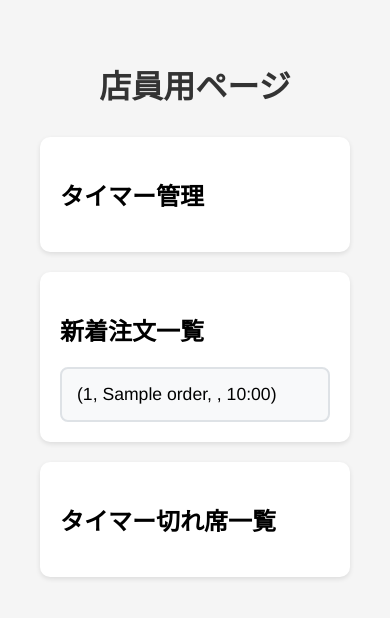
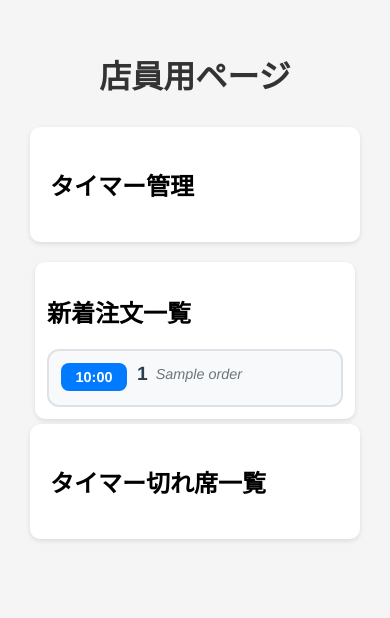
Before and after one commit to Hapiemon/Order_in_emergency, a Flask app: page /staff in a window 390 px wide. Shown: the top 618 px of the page. Run offline with Flask 3, Linux system fonts and the light colour scheme; tables that the repository leaves empty hold one stand-in row (values such as "Sample post").

Commit message:
注文リストのスタイルを改善し、注文情報の表示を整理。レスポンシブデザインを強化し、ユーザー体験を向上。

```diff
--- a/home/nikuya/mysite/static/style.css
+++ b/home/nikuya/mysite/static/style.css
@@ -407,24 +407,26 @@
 .orders-list {
     display: flex;
     flex-direction: column;
-    gap: 10px;
+    gap: 12px;
     margin-top: 15px;
 }
 
 .order-item {
     background-color: #f8f9fa;
     border: 2px solid #dee2e6;
-    border-radius: 8px;
-    padding: 15px;
+    border-radius: 12px;
+    padding: 16px;
     cursor: pointer;
     transition: all 0.3s ease;
     user-select: none;
+    width: 100%;
+    box-sizing: border-box;
 }
 
 .order-item:hover {
     background-color: #e9ecef;
     transform: translateY(-2px);
-    box-shadow: 0 4px 8px rgba(0,0,0,0.1);
+    box-shadow: 0 4px 12px rgba(0,0,0,0.15);
 }
 
 .order-item.order-completed {
@@ -434,12 +436,149 @@
 }
 
 .order-content {
-    font-size: 1.1em;
-    font-weight: 500;
+    display: flex;
+    align-items: flex-start;
+    gap: 16px;
+    width: 100%;
 }
 
-.order-info {
-    display: block;
+.order-time {
+    background-color: #007bff;
+    color: white;
+    font-size: 1.1em;
+    font-weight: bold;
+    padding: 8px 12px;
+    border-radius: 8px;
+    min-width: 60px;
+    text-align: center;
+    flex-shrink: 0;
+}
+
+.order-completed .order-time {
+    background-color: #28a745;
+}
+
+.order-details {
+    flex: 1;
+    display: flex;
+    flex-direction: column;
+    gap: 8px;
+    min-width: 0;
+}
+
+.seat-and-course {
+    display: flex;
+    align-items: center;
+    gap: 12px;
+    flex-wrap: wrap;
+}
+
+.seat-number {
+    font-size: 1.4em;
+    font-weight: bold;
+    color: #2c3e50;
+    min-width: fit-content;
+}
+
+.course-name {
+    font-size: 1em;
+    color: #6c757d;
+    font-style: italic;
+    flex-shrink: 0;
+}
+
+.order-menus {
+    display: flex;
+    flex-direction: column;
+    gap: 4px;
+}
+
+.menu-item-line {
+    font-size: 1em;
+    color: #495057;
+    padding: 4px 0;
+    border-bottom: 1px solid #e9ecef;
+}
+
+.menu-item-line:last-child {
+    border-bottom: none;
+}
+
+/* レスポンシブ対応 */
+@media (max-width: 768px) {
+    .orders-section {
+        padding: 15px;
+        margin: 10px;
+    }
+
+    .order-item {
+        padding: 14px;
+    }
+
+    .order-content {
+        gap: 12px;
+    }
+
+    .order-time {
+        font-size: 1em;
+        padding: 6px 10px;
+        min-width: 55px;
+    }
+
+    .seat-and-course {
+        gap: 10px;
+    }
+
+    .seat-number {
+        font-size: 1.3em;
+    }
+
+    .course-name {
+        font-size: 0.95em;
+    }
+
+    .menu-item-line {
+        font-size: 0.95em;
+    }
+}
+
+@media (max-width: 480px) {
+    .staff-container {
+        padding: 10px;
+    }
+
+    .orders-section {
+        padding: 12px;
+        margin: 5px;
+    }
+
+    .order-item {
+        padding: 12px;
+    }
+
+    .order-content {
+        gap: 10px;
+    }
+
+    .order-time {
+        font-size: 0.9em;
+        padding: 6px 8px;
+        min-width: 50px;
+    }
+
+    .seat-and-course {
+        gap: 8px;
+        flex-direction: row;
+        align-items: center;
+    }
+
+    .seat-number {
+        font-size: 1.2em;
+    }
+
+    .course-name {
+        font-size: 0.9em;
+    }
 }
 
 .orders-table {
--- a/home/nikuya/mysite/templates/staff.html
+++ b/home/nikuya/mysite/templates/staff.html
@@ -23,13 +23,18 @@
                 {% for order in orders %}
                 <div class="order-item" data-order-id="{{ order.id }}" onclick="toggleOrderStatus(this)">
                     <div class="order-content">
-                        <span class="order-info">
-                            ({{ order.seat_number }}, {{ order.course_name }},
-                            {% for item in order.menu_items | fromjson %}
-                                {{ item.id | get_menu_name(order.course_name) }}×{{ item.quantity }}{% if not loop.last %}, {% endif %}
-                            {% endfor %},
-                            {{ order.order_time.strftime('%H:%M') }})
-                        </span>
+                        <div class="order-time">{{ order.order_time.strftime('%H:%M') }}</div>
+                        <div class="order-details">
+                            <div class="seat-and-course">
+                                <span class="seat-number">{{ order.seat_number }}</span>
+                                <span class="course-name">{{ order.course_name }}</span>
+                            </div>
+                            <div class="order-menus">
+                                {% for item in order.menu_items | fromjson %}
+                                <div class="menu-item-line">{{ item.id | get_menu_name(order.course_name) }} × {{ item.quantity }}</div>
+                                {% endfor %}
+                            </div>
+                        </div>
                     </div>
                 </div>
                 {% endfor %}
```
